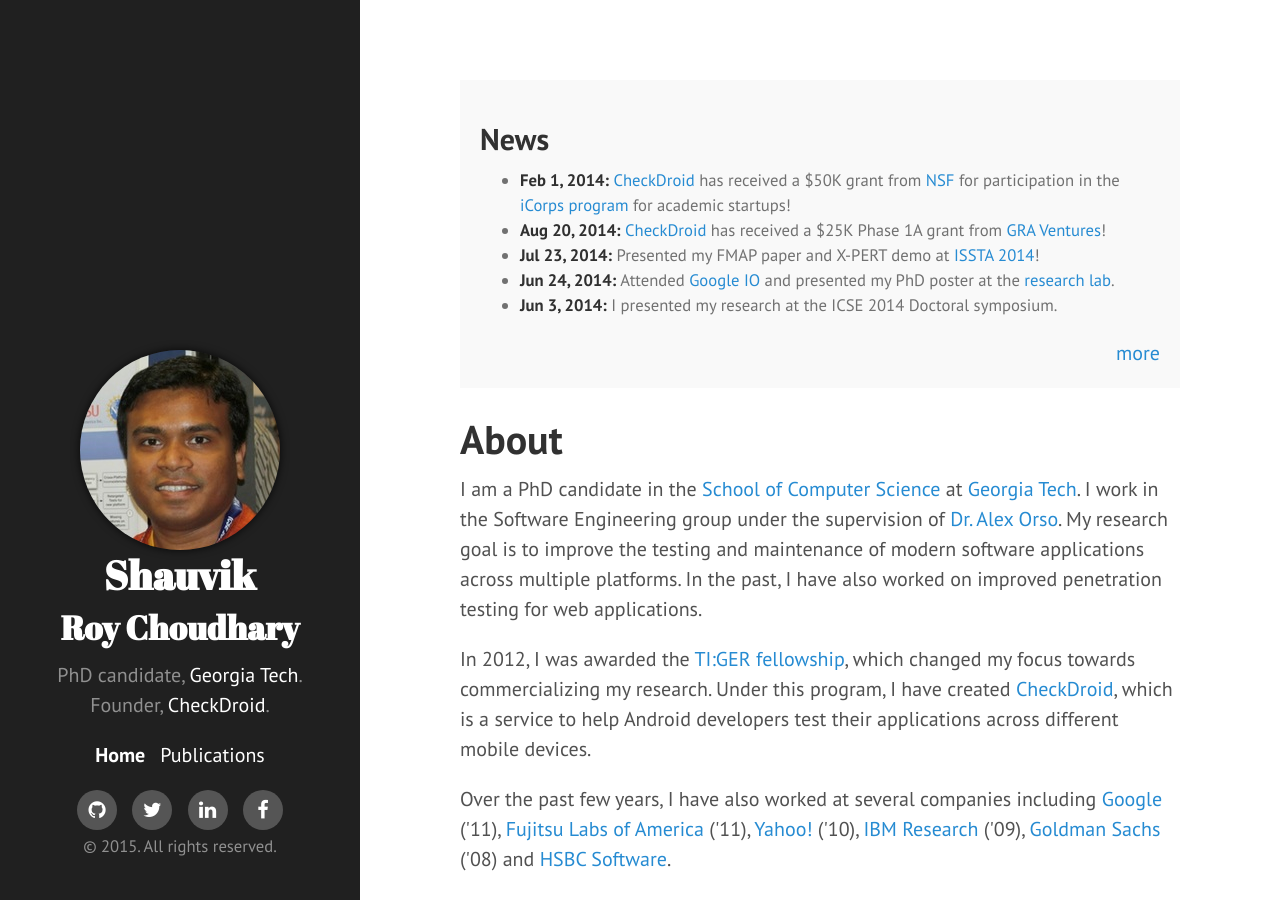
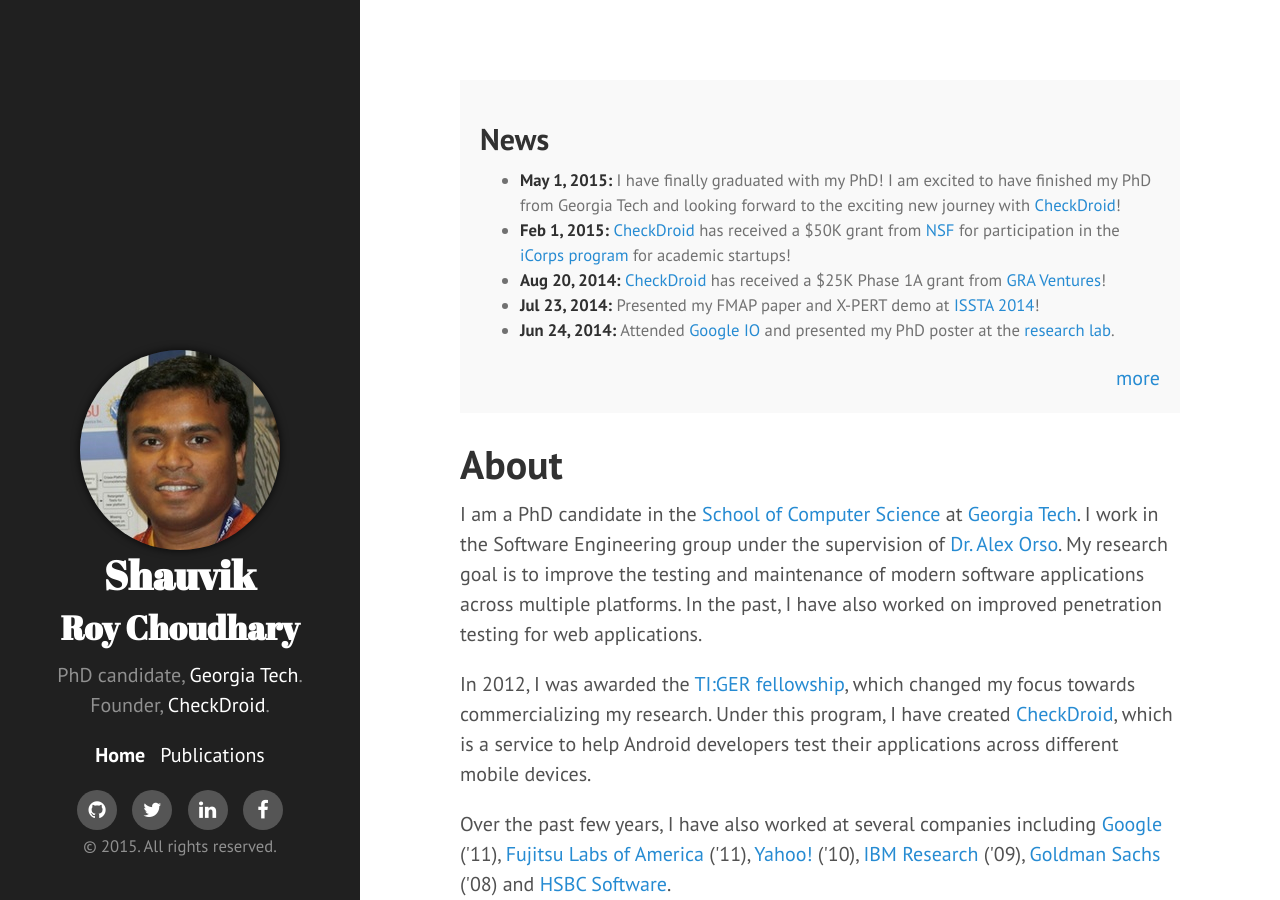
Before and after one commit to shauvik/shauvik.github.io, a Jekyll site: the page built from index.html, in a window 1280 px wide and 900 px high. Built offline with Jekyll 4.4.1, drawn with Linux system fonts in a browser that asks for light colours; nearby versions of some CDN libraries; Markdown is read by kramdown in place of the engine named in the settings.

Commit message:
Update news.md

```diff
--- a/_includes/news.md
+++ b/_includes/news.md
@@ -1,4 +1,6 @@
-* <strong>Feb 1, 2014:</strong> <a href="http://checkdroid.com">CheckDroid</a> has received a $50K grant from <a href="http://nsf.gov">NSF</a> for participation in the <a href="http://www.nsf.gov/news/special_reports/i-corps/">iCorps program</a> for academic startups!
+* <strong>May 1, 2015:</strong> I have finally graduated with my PhD! I am excited to have finished my PhD from Georgia Tech and looking forward to the exciting new journey with <a href="http://checkdroid.com">CheckDroid</a>!
+
+* <strong>Feb 1, 2015:</strong> <a href="http://checkdroid.com">CheckDroid</a> has received a $50K grant from <a href="http://nsf.gov">NSF</a> for participation in the <a href="http://www.nsf.gov/news/special_reports/i-corps/">iCorps program</a> for academic startups!
 
 * <strong>Aug 20, 2014:</strong> <a href="http://checkdroid.com">CheckDroid</a> has received a $25K Phase 1A grant from <a href="http://gra.org">GRA Ventures</a>!
 
```
